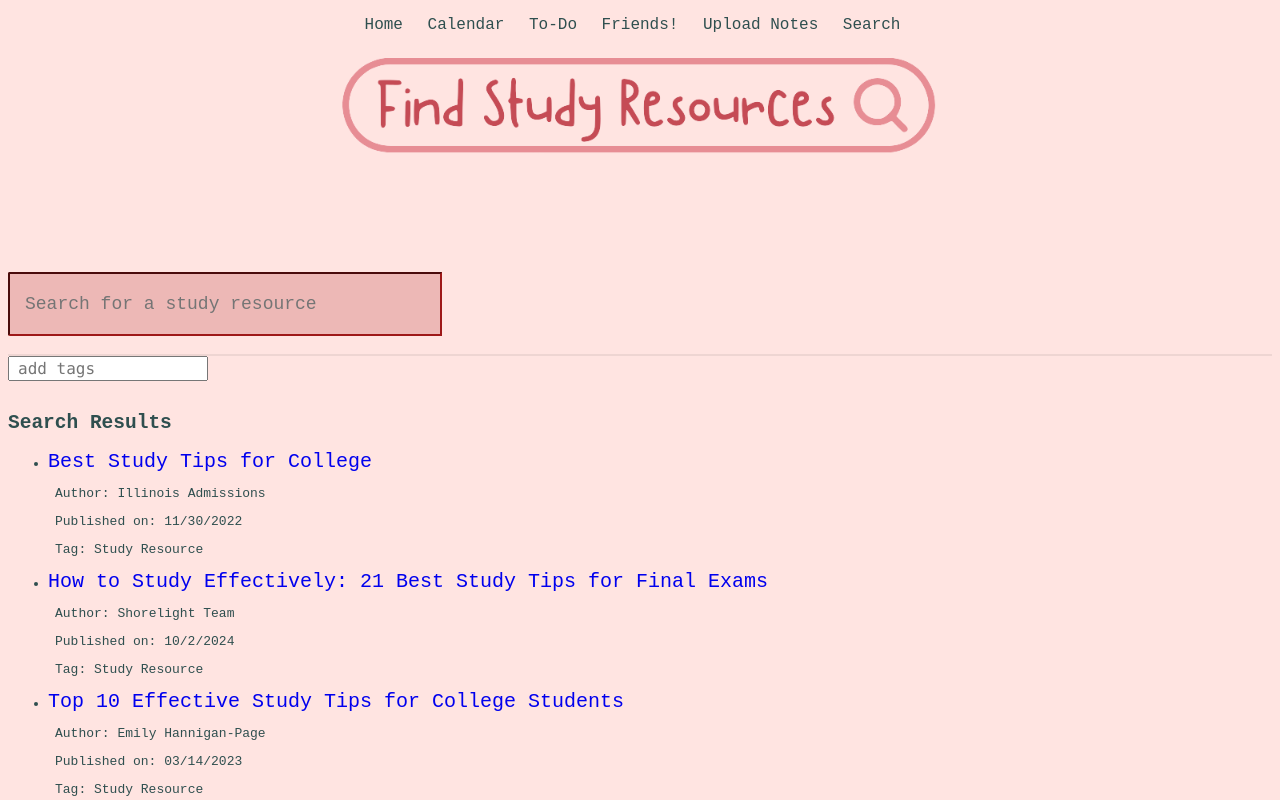
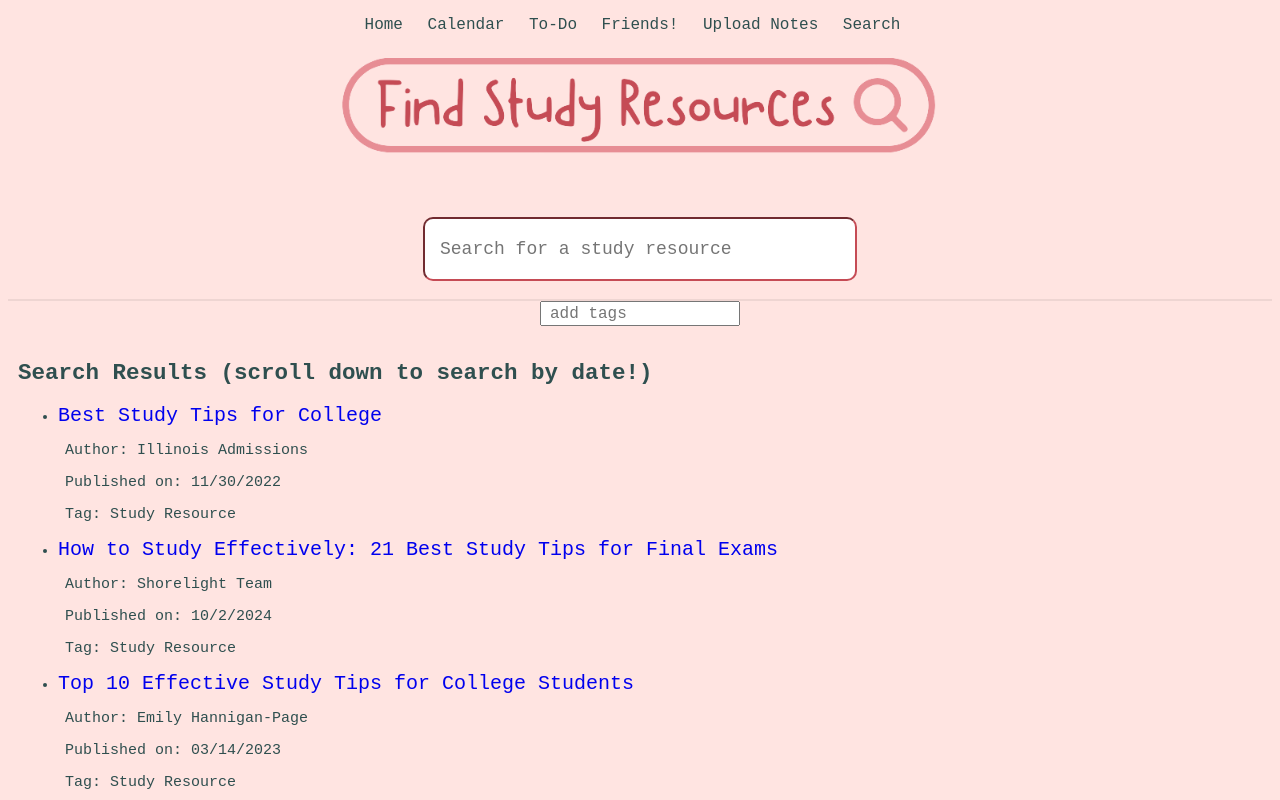
Before and after one commit to sredifer/collaborative-study-organizer, a React (Create React App) app: page /search in a window 1280 px wide. Shown: the top 800 px of the page. Built offline with nearby package versions, Linux system fonts and the light colour scheme.

Commit message:
Updated UI for search page

```diff
--- a/src/App.css
+++ b/src/App.css
@@ -30,7 +30,7 @@ button{
   padding: 10px 12px;
   background-color: rgba(0, 0, 0, 0.05);
   color: darkslategray;
-  font-family: Georgia, 'Times New Roman', Times, serif;
+  font-family: OCR A Std, monospace;
   font-size: 1rem;
   border: none;
   border-radius: 8px;
--- a/src/components/constants/options.css
+++ b/src/components/constants/options.css
@@ -1,3 +1,3 @@
 .option {
-    font-family: "Lucida Console", "Courier New", monospace;
+    font-family: "Georgia, 'Times New Roman', Times, serif";
 }
--- a/src/components/search-by-date/search-by-date.css
+++ b/src/components/search-by-date/search-by-date.css
@@ -2,9 +2,20 @@
 
 .date-search-box{
     position: absolute;
-    margin-left: 10px;
+    margin-left: 20px;
     margin-top: 0px;
     margin-bottom: 100px;
+    justify-content: center;
+    align-items: center;
+}
+
+.date-search-box h1 {
+  font-family: OCR A Std, monospace;
+  font-size: 23px;
+}
+.date-search-box h2 {
+  font-family: OCR A Std, monospace;
+  font-size: 23px;
 }
 
 .react-datepicker__navigation-icon::before, .react-datepicker__year-read-view--down-arrow,
@@ -27,7 +38,7 @@
 }
 
 .react-datepicker {
-  font-family: "Helvetica Neue", helvetica, arial, sans-serif;
+  font-family: OCR A Std, monospace;
   font-size: 0.8rem;
   background-color: #fff;
   /* background-color: red; */
--- a/src/components/study-library-feature/searchBar.css
+++ b/src/components/study-library-feature/searchBar.css
@@ -1,21 +1,22 @@
 .searchInputs {
-    margin-top: 105px;
+    margin-top: 50px;
     display: flex;
+    justify-content: center;
+    align-items: center;
 }
 
 .search input{
     /* background-color: #C4A484; */
     border: 10;
-    border-color: rgb(158, 24, 24);
-    background-color: rgba(185, 53, 53, 0.25);
-    border-radius: 2px;
-    border-top-right-radius: 0px;
-    border-bottom-right-radius: 0px;
+    border-color: #c54b55;
+    background-color: white;
+    border-radius: 10px;
+    /*border-top-right-radius: 0px;
+    border-bottom-right-radius: 0px;*/
     font-size: 18px;
     padding: 15px;
     height: 30px;
     width: 400px;
-
 }
 
 .searchIcon{
@@ -41,6 +42,9 @@ input:focus{
     box-shadow:rgba(66, 43, 43, 0.35) 0px 5px 15px;
     overflow: hidden;
     overflow-y: auto;
+    justify-content: center;
+    align-items: center;
+    margin: 0 auto;
 }
 
 .dataResult .dataItem {
--- a/src/components/tag-search-bar/index.css
+++ b/src/components/tag-search-bar/index.css
@@ -9,9 +9,13 @@
   }
 
   .article-results {
-      font-size: 13px;
+      font-size: 15px;
+      font-family: OCR A Std, monospace;
+      margin-left: 10px;
   }
 
   .article-links {
       font-size: 20px;
+      font-family: OCR A Std, monospace;
+      /*color: #96333c;*/
   }
--- a/src/components/tag-search-bar/index.js
+++ b/src/components/tag-search-bar/index.js
@@ -223,7 +223,7 @@ function SearchBox({ options, onChange }) {
 
       {/* Display filtered articles */}
       <div className="article-results">
-        <h2>Search Results</h2>
+        <h2>Search Results (scroll down to search by date!)</h2>
         {filteredArticles.length > 0 ? (
           <ul>
             {filteredArticles.map((article, index) => (
--- a/src/components/tag-search-bar/input-search/index.css
+++ b/src/components/tag-search-bar/input-search/index.css
@@ -1,5 +1,9 @@
 .input-container {
     text-align: left;
+    display: flex;
+    flex-direction: column;
+    align-items: center; /* Centering horizontally */
+    justify-content: center; /* Centering vertically */
 
     input {
       /* border: none; */
@@ -11,7 +15,7 @@
       padding-left: 8px;
       padding-bottom: 10px;
       font-size: 16px;
-      font-family:"Lucida Console", "Courier New", monospace;
+      font-family: OCR A Std, monospace;
     }
 
     .options {
@@ -22,9 +26,13 @@
       overflow-y: scroll;
       overflow-x: none;
       border-style: solid;
-      font-family:"Lucida Console", "Courier New", monospace;
+      font-family:OCR A Std, monospace;
       padding-top: 0px;
       padding-left: 8px;
+      display: flex;
+      flex-direction: column;
+      align-items: center; /* Centering horizontally */
+      justify-content: center; /* Centering vertically */
 
       /* animation: open .5s;
       @keyframes open {
--- a/src/components/tag-search-bar/input-search/input-option/input-option.css
+++ b/src/components/tag-search-bar/input-search/input-option/input-option.css
@@ -10,7 +10,7 @@
     &:hover {
       /* background: #0001;  */
       background: red;
-      text-color: red;
+      color: red;
       cursor: pointer;
     }
 
@@ -47,5 +47,5 @@
   }
 
   .input-option:hover{
-    text-color: red;
+    color: red;
   }
--- a/src/components/tag-search-bar/tag-bar/index.css
+++ b/src/components/tag-search-bar/tag-bar/index.css
@@ -2,16 +2,18 @@
     display: flex;
     border-radius: 5px;
     align-items: center;
-    justify-content: space-between;
+    justify-content: center;
     padding: 5px;
-    font-family:"Lucida Console", "Courier New", monospace;
-    width: 90%;
+    font-family: OCR A Std, monospace;
+    /*width: 90%;*/
     background-color: grey;
     overflow-x: scroll;
     color: black;
     background-color: rgba(175, 18, 18, 0.18);
     margin-bottom: 5px;
     width: 425px;
+    /*margin-left: 100px;*/
+    margin: 0 auto;
 
     /* animation: expand .25s;
     @keyframes expand {
--- a/src/components/tag-search-bar/tag-bar/tag/tag.css
+++ b/src/components/tag-search-bar/tag-bar/tag/tag.css
@@ -18,7 +18,7 @@
     /* box-shadow: var(--box-shadow); */
     /* border-radius: 5px; */
     font-size: 14px;
-    font-family:"Lucida Console", "Courier New", monospace;
+    font-family: OCR A Std, monospace;
     user-select: none;
 
     &.inverted {
```
